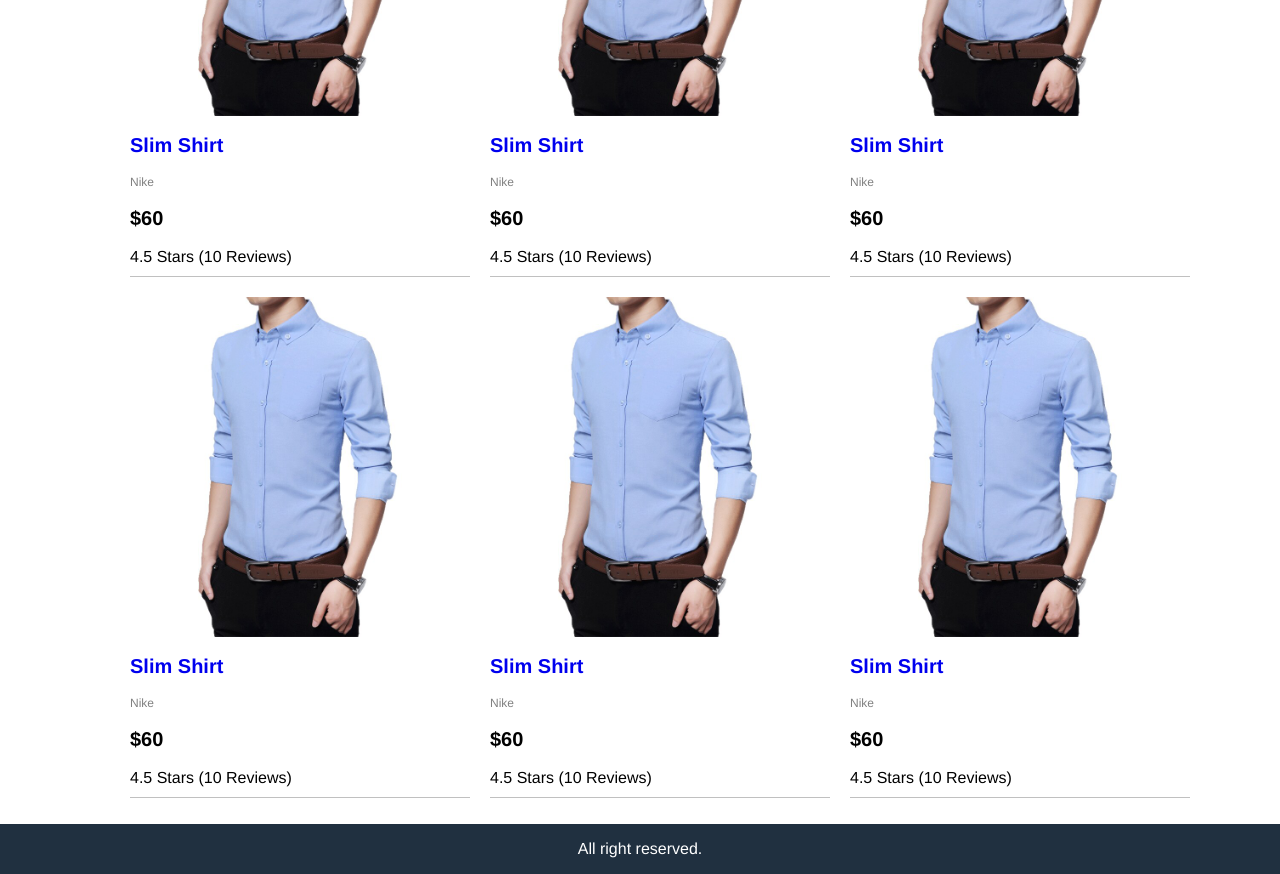
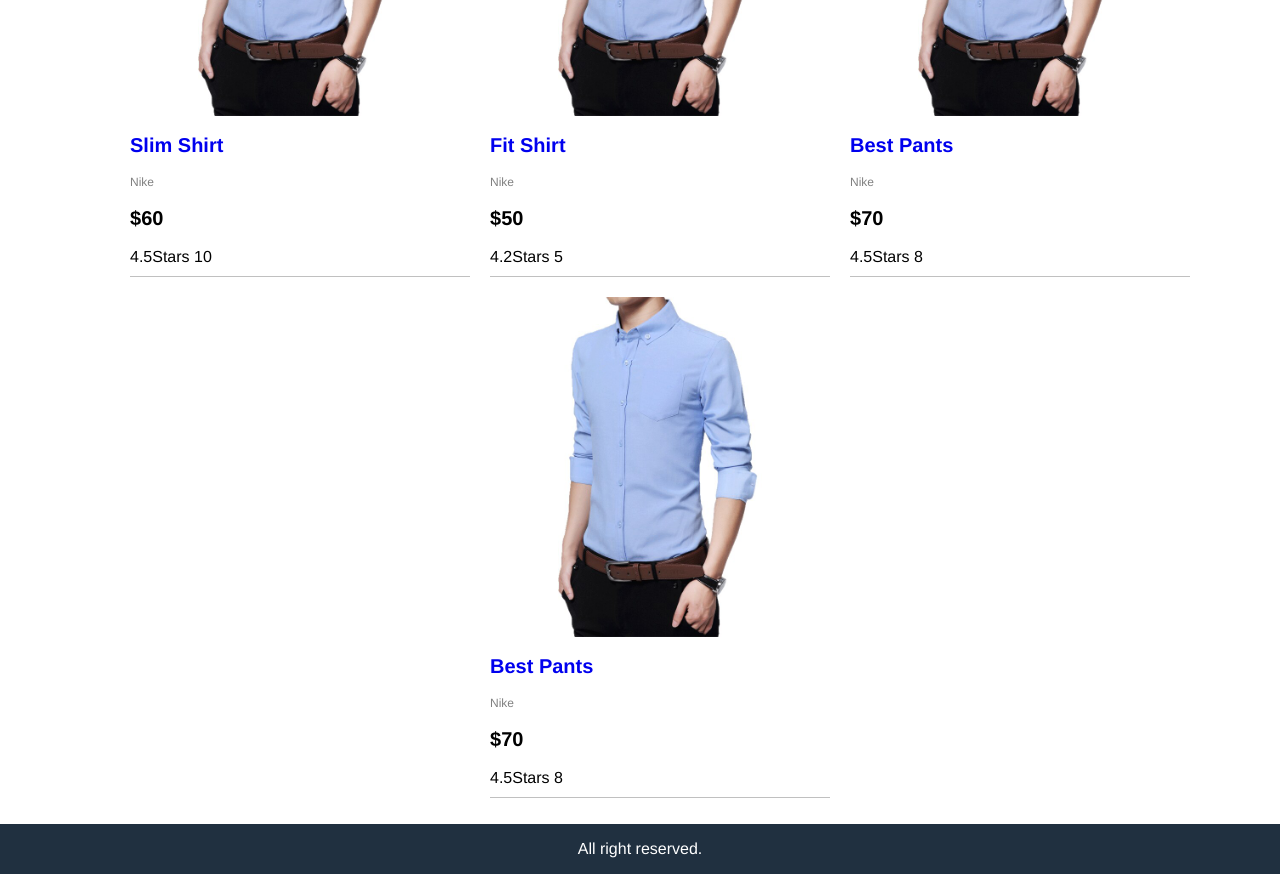
Before and after one commit to Tuhsarshrivastav/React-Node-ECommerce, a React (Create React App) app in the folder client/: page / in a window 1280 px wide. Shown: the part 300-1174 px from the top of the page. Built offline with nearby package versions, Linux system fonts and the light colour scheme.

Commit message:
added products

```diff
--- a/client/package.json
+++ b/client/package.json
@@ -8,6 +8,7 @@
     "@testing-library/user-event": "^12.1.10",
     "react": "^17.0.2",
     "react-dom": "^17.0.2",
+    "react-router-dom": "^6.0.1",
     "react-scripts": "4.0.3",
     "web-vitals": "^1.0.1"
   },
--- a/client/src/App.js
+++ b/client/src/App.js
@@ -1,11 +1,17 @@
 import "./App.css";
-
+import data from "./data";
 function App() {
+  const openMenu = () => {
+    document.querySelector(".sidebar").classList.add("open");
+  };
+  const closeMenu = () => {
+    document.querySelector(".sidebar").classList.remove("open");
+  };
   return (
     <div className="grid-container">
       <header className="header">
         <div className="brand">
-          <button onclick="openMenu()">&#9776;</button>
+          <button onClick={openMenu}>&#9776;</button>
           <a href="index.html">amazona</a>
         </div>
         <div className="header-links">
@@ -15,7 +21,7 @@
       </header>
       <aside className="sidebar">
         <h3>Shopping Categories</h3>
-        <button className="sidebar-close-button" onclick="closeMenu()">
+        <button className="sidebar-close-button" onClick={closeMenu}>
           x
         </button>
         <ul>
@@ -31,96 +37,25 @@
       <main className="main">
         <div className="content">
           <ul className="products">
+            {data?.products.map((product) => (
               <li>
                 <div className="product">
                   <img
                     className="product-image"
-                  src="images/d1.jpg"
+                    src={product.image}
                     alt="product"
                   />
                   <div className="product-name">
-                  <a href="product.html">Slim Shirt</a>
+                    <a href="product.html">{product.name}</a>
                   </div>
-                <div className="product-brand">Nike</div>
-                <div className="product-price">$60</div>
-                <div className="product-rating">4.5 Stars (10 Reviews)</div>
+                  <div className="product-brand">{product.brand}</div>
+                  <div className="product-price">${product.price}</div>
+                  <div className="product-rating">
+                    {product.rating}Stars {product.numReviews}
+                  </div>
                 </div>
               </li>
-            <li>
-              <div className="product">
-                <img
-                  className="product-image"
-                  src="images/d1.jpg"
-                  alt="product"
-                />
-                <div className="product-name">
-                  <a href="product.html">Slim Shirt</a>
-                </div>
-                <div className="product-brand">Nike</div>
-                <div className="product-price">$60</div>
-                <div className="product-rating">4.5 Stars (10 Reviews)</div>
-              </div>
-            </li>
-            <li>
-              <div className="product">
-                <img
-                  className="product-image"
-                  src="images/d1.jpg"
-                  alt="product"
-                />
-                <div className="product-name">
-                  <a href="product.html">Slim Shirt</a>
-                </div>
-                <div className="product-brand">Nike</div>
-                <div className="product-price">$60</div>
-                <div className="product-rating">4.5 Stars (10 Reviews)</div>
-              </div>
-            </li>
-            <li>
-              <div className="product">
-                <img
-                  className="product-image"
-                  src="images/d1.jpg"
-                  alt="product"
-                />
-                <div className="product-name">
-                  <a href="product.html">Slim Shirt</a>
-                </div>
-                <div className="product-brand">Nike</div>
-                <div className="product-price">$60</div>
-                <div className="product-rating">4.5 Stars (10 Reviews)</div>
-              </div>
-            </li>
-            <li>
-              <div className="product">
-                <img
-                  className="product-image"
-                  src="images/d1.jpg"
-                  alt="product"
-                />
-                <div className="product-name">
-                  <a href="product.html">Slim Shirt</a>
-                </div>
-                <div className="product-brand">Nike</div>
-                <div className="product-price">$60</div>
-                <div className="product-rating">4.5 Stars (10 Reviews)</div>
-              </div>
-            </li>
-            <li>
-              <div className="product">
-                <img
-                  className="product-image"
-                  src="images/d1.jpg"
-                  alt="product"
-                />
-                <div className="product-name">
-                  <a href="product.html">Slim Shirt</a>
-                </div>
-                <div className="product-brand">Nike</div>
-                <div className="product-price">$60</div>
-                <div className="product-rating">4.5 Stars (10 Reviews)</div>
-              </div>
-            </li>
+            ))}
           </ul>
         </div>
       </main>
--- /dev/null
+++ b/client/src/data.js
@@ -0,0 +1,43 @@
+export default {
+    products: [
+      {
+        _id: '1',
+        name: 'Slim Shirt',
+        category: 'Shirts',
+        image: '/images/d1.jpg',
+        price: 60,
+        brand: ' Nike',
+        rating: 4.5,
+        numReviews: 10
+      },
+      {
+        _id: '2',
+        name: 'Fit Shirt',
+        category: 'Shirts',
+        image: '/images/d1.jpg',
+        price: 50,
+        brand: ' Nike',
+        rating: 4.2,
+        numReviews: 5
+      },
+      {
+        _id: '3',
+        name: 'Best Pants',
+        category: 'Pants',
+        image: '/images/d1.jpg',
+        price: 70,
+        brand: ' Nike',
+        rating: 4.5,
+        numReviews: 8
+      }, {
+        _id: '4',
+        name: 'Best Pants',
+        category: 'Pants',
+        image: '/images/d1.jpg',
+        price: 70,
+        brand: ' Nike',
+        rating: 4.5,
+        numReviews: 8
+      },
+    ]
+  }
--- a/client/src/index.css
+++ b/client/src/index.css
@@ -1,23 +1,23 @@
-html{
+html {
   font-size: 62.5%; /* 16px * 62.5 = 10px = 1rem */
   box-sizing: border-box;
 }
-body{
+body {
   font: 1.6rem Helvetica;
   height: 100vh;
   margin: 0;
 }
-.grid-container{
+.grid-container {
   display: grid;
   grid-template-areas:
-  "header"
-  "main"
-  "footer";
+    "header"
+    "main"
+    "footer";
   grid-template-columns: 1fr;
   grid-template-rows: 5rem 1fr 5rem;
   height: 100%;
 }
-.header{
+.header {
   grid-area: header;
   background-color: #203040;
   color: #ffffff;
@@ -26,25 +26,24 @@
   align-items: center;
   padding: 0.5rem;
 }
-.brand a{
+.brand a {
   color: #ffffff;
   font-size: 3rem;
   font-weight: bold;
   text-decoration: none;
 }
-.header-links a{
-  color:#ffffff;
+.header-links a {
+  color: #ffffff;
   text-decoration: none;
   padding: 1rem;
-
 }
-.header-links a:hover{
-  color:#ff8000;
+.header-links a:hover {
+  color: #ff8000;
 }
-.main{
+.main {
   grid-area: main;
 }
-.footer{
+.footer {
   grid-area: footer;
   background-color: #203040;
   color: #ffffff;
@@ -52,11 +51,11 @@
   justify-content: center;
   align-items: center;
 }
-a{
+a {
   text-decoration: none;
 }
-a:hover{
-  color:#ff8000
+a:hover {
+  color: #ff8000;
 }
 /* Home Screen */
 .products {
@@ -71,64 +70,65 @@
   flex: 0 1 34rem;
   margin: 1rem;
   height: 50rem;
-  border-bottom: .1rem #c0c0c0 solid;
+  border-bottom: 0.1rem #c0c0c0 solid;
 }
-.product{
+.product {
   display: flex;
   flex-direction: column;
   justify-content: space-between;
   height: 100%;
 }
-.product-name{
+.product-name {
   font-size: 2rem;
   font-weight: bold;
 }
-.product-brand{
+.product-brand {
   font-size: 1.2rem;
-  color:#808080;
+  color: #808080;
 }
-.product-price{
+.product-price {
   font-size: 2rem;
   font-weight: bold;
 }
-.product-image{
+.product-image {
   max-width: 34rem;
   max-height: 34rem;
 }
-.product-rating{
+.product-rating {
   margin-bottom: 1rem;
 }
 /* Sidebar */
 
 .brand button {
   font-size: 3rem;
-  padding: .5rem;
+  padding: 0.5rem;
   background: none;
   border: none;
-  color:#ffffff;
+  color: #ffffff;
   cursor: pointer;
 }
-.sidebar{
+.sidebar {
   position: fixed;
   transform: translateX(-30rem);
   width: 30rem;
   background-color: #f0f0f0;
   height: 100%;
+  transition: all .5s;
 }
-.sidebar.open{
+.sidebar.open {
   transform: translateX(0);
 }
 
-.sidebar-close-button{
+.sidebar-close-button {
   border-radius: 50%;
-  border: .1rem #000000 solid;
+  border: 0.1rem #000000 solid;
   width: 3rem;
   height: 3rem;
-  padding: .5rem;
+  padding: 0.5rem;
   font-size: 2rem;
   padding-top: 0;
   cursor: pointer;
   position: absolute;
-  right: .5rem;
-  top: 1.5rem
+  right: 0.5rem;
+  top: 1.5rem;
 }
```
Also changed, not shown: 1 other file (tests, documents, lock files or other folders). Lines whose indentation alone changed are shown as unchanged.
